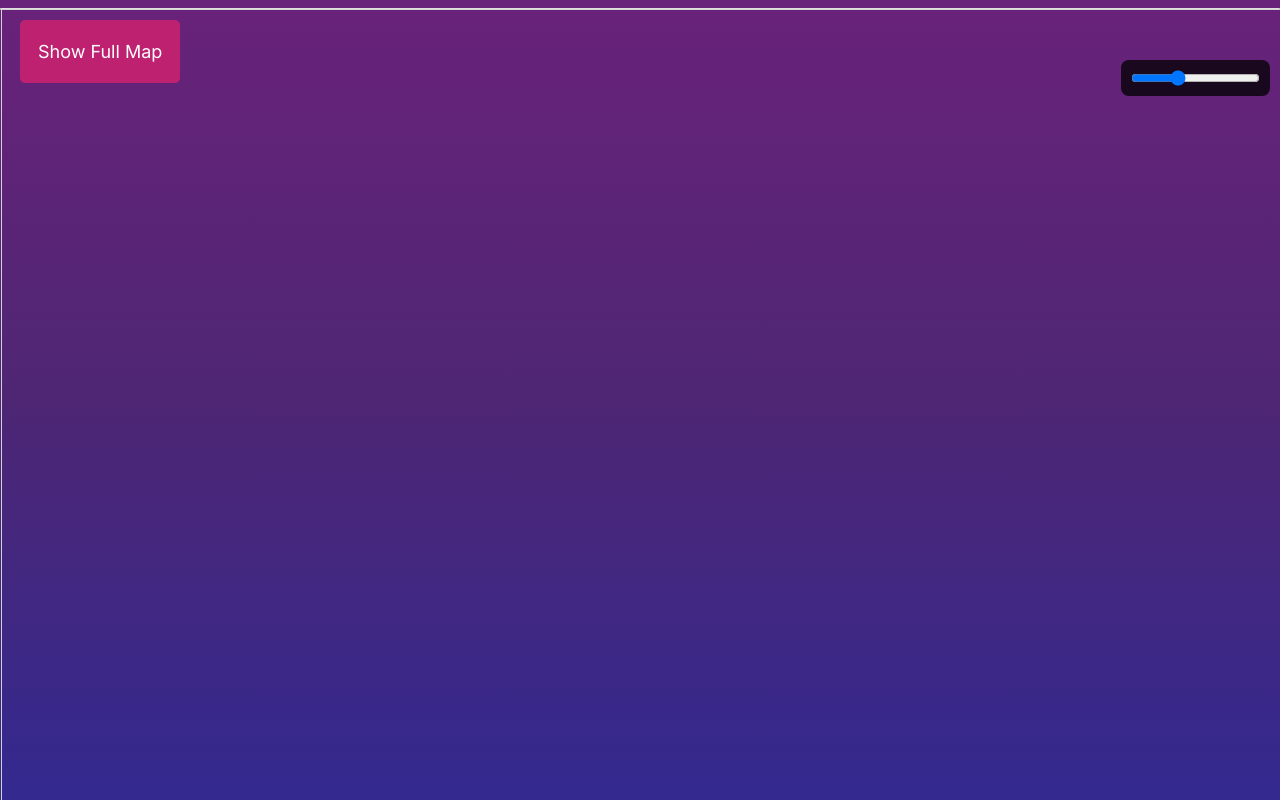
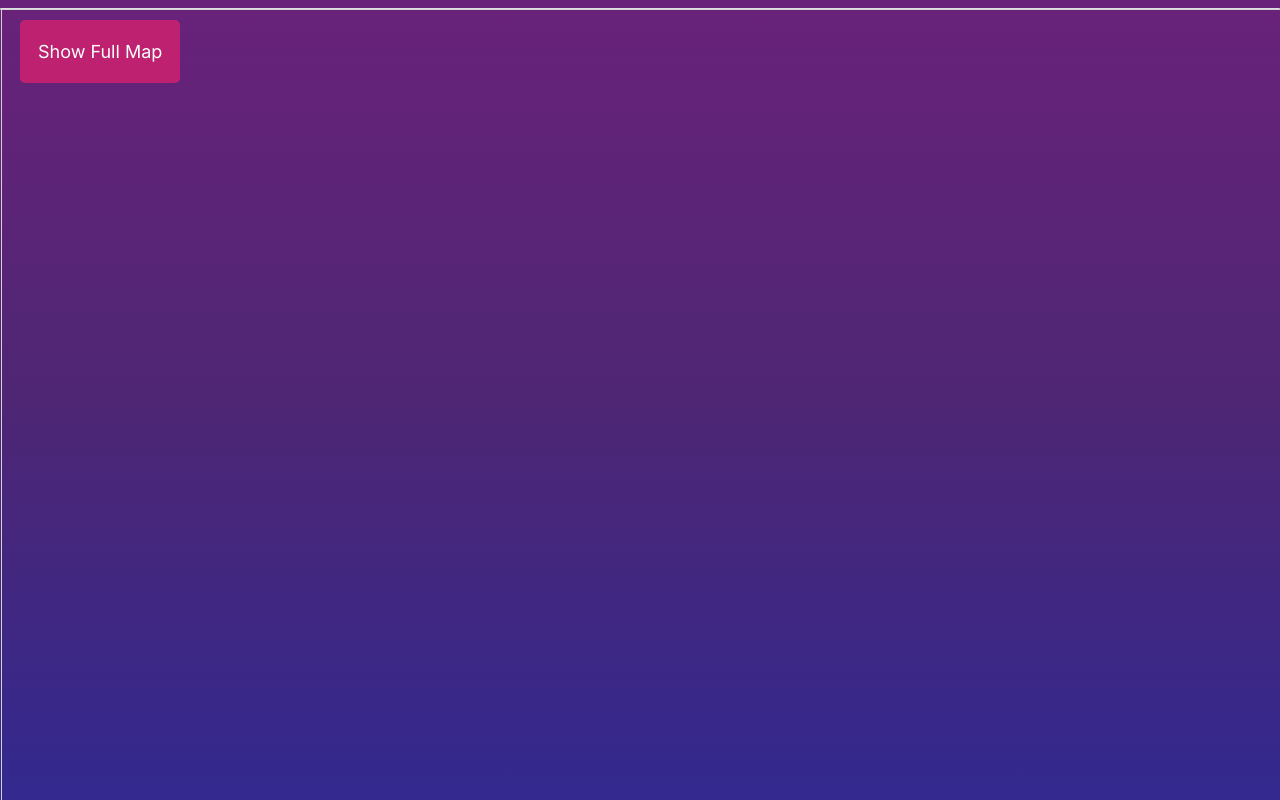
Before and after one commit to MissOcelot/CharacterMap, a plain HTML site: page index.html in a window 1280 px wide. Drawn offline with nearby package versions, Linux system fonts and the light colour scheme.

Commit message:
Bug fixes

```diff
--- a/index.html
+++ b/index.html
@@ -478,33 +478,6 @@ if (window.innerWidth < 700) {
 }
 
 </script>
-<div style="
-position: fixed;
-top: 60px;
-right: 10px;
-z-index: 9999;
-background: rgba(0,0,0,0.5);
-padding: 10px;
-border-radius: 8px;
-">
-
-<input type="range" min="0.2" max="2.5" step="0.01" value="1"
-oninput="setZoom(this.value)">
-
-</div>
-<div style="
-position: fixed;
-top: 60px;
-right: 10px;
-z-index: 9999;
-background: rgba(0,0,0,0.5);
-padding: 10px;
-border-radius: 8px;
-">
-
-<input type="range" min="0.2" max="2.5" step="0.01" value="1"
-oninput="setZoom(this.value)">
-
 </div>
 </body>
 </html>
```
Also changed, not shown: 1 other file.
